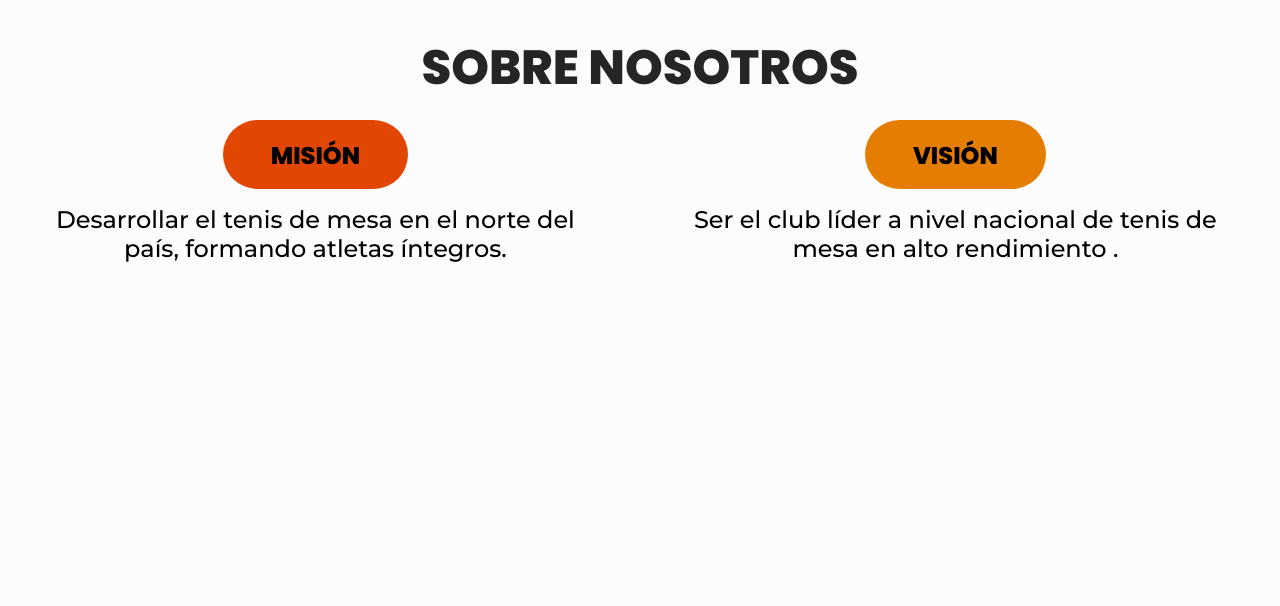
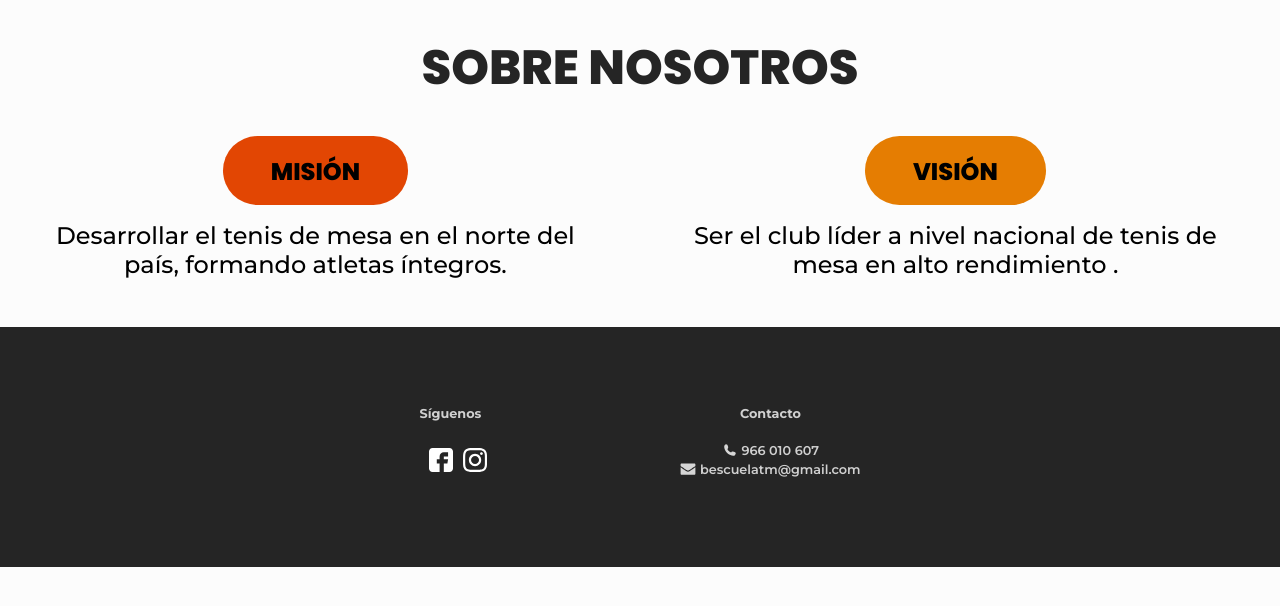
Before and after one commit to JorgePasco1/baster-escuela-website, a Flask app: page /about in a window 1280 px wide. Shown: the part 80-686 px from the top of the page. Run offline with Flask 2, Linux system fonts and the light colour scheme.

Commit message:
add footer

```diff
--- a/static/styles/about.css
+++ b/static/styles/about.css
@@ -1,6 +1,6 @@
 h1 {
     margin-top: 2rem;
-    margin-bottom: 1rem;
+    margin-bottom: 2rem;
     text-align: center;
     font-family: var(--title);
     font-size: 3rem;
@@ -10,8 +10,6 @@ h1 {
 
 .mv-section {
     display: grid;
-    width:100%;
-    height: 5rem;
     grid-template:
             "mc vc"
             "mc vc"
--- a/static/styles/shared.css
+++ b/static/styles/shared.css
@@ -75,3 +75,71 @@ nav {
 .items-cont .active {
     color: var(--main-orange)
 }
+
+main {
+    padding-bottom: 3rem;
+}
+
+footer {
+    height: 15rem;
+    background-color: var(--dark-gray);
+    display: flex;
+    justify-content: center;
+    align-items: center;
+}
+
+.info-container {
+    width: 50%;
+    height: 40%;
+    display: grid;
+    grid-template:
+        "s c"
+        "sc cc"
+        "sc cc";
+    justify-items: center;
+    align-items: center;
+    font-family: Montserrat;
+    font-weight: 700;
+    font-size: .8rem;
+    color: var(--light-gray);
+}
+
+.siguenos {
+    grid-area: s;
+}
+
+.siguenos-content {
+    margin-left: -10px;
+    grid-area: sc;
+    display: flex;
+    width: 20%;
+    justify-content: space-around;
+}
+
+.contacto {
+    grid-area: c;
+}
+
+.contacto-content {
+    grid-area: cc;
+    display: flex;
+    flex-direction: column;
+}
+
+.contacto-el {
+    display: flex;
+    align-items: center;
+    justify-content: center;
+    font-weight: 600;
+    margin-bottom: 0.2rem;
+}
+
+footer .siguenos-content img {
+    width: 1.5rem;
+    margin-left: 10px;
+}
+
+.contacto-el > img {
+    width: 1rem;
+    filter: invert(100%) sepia(0%) saturate(4921%) hue-rotate(184deg) brightness(97%) contrast(72%);
+}
--- a/templates/index.html
+++ b/templates/index.html
@@ -25,7 +25,7 @@
   <footer>
     <div class="footer-cont">
       <div class="footer-el">
-        <img src="{{ url_for('static', filename='img/icons/phone.svg') }}" fill="white">
+        <img src="{{ url_for('static', filename='img/icons/phone.svg') }}">
         <div>966 010 607</div>
       </div>
       <div class="footer-el">
--- a/templates/layout.html
+++ b/templates/layout.html
@@ -5,7 +5,7 @@
     <meta charset="UTF-8">
     <meta name="viewport" content="width=device-width, initial-scale=1.0">
     <link
-        href="https://fonts.googleapis.com/css2?family=Montserrat:wght@500&family=Poppins:wght@600;700;800&display=swap"
+        href="https://fonts.googleapis.com/css2?family=Montserrat:wght@500;600;700&family=Poppins:wght@600;700;800&display=swap"
         rel="stylesheet">
     <link rel="stylesheet" type="text/css" href="{{ url_for('static', filename='styles/shared.css') }}">
     {% block styles %}{% endblock %}
@@ -29,6 +29,30 @@
     <main>
         {% block main %}{% endblock %}
     </main>
+    <footer>
+        <div class="info-container">
+            <div class="siguenos">Síguenos</div>
+            <div class="siguenos-content">
+                <a href="https://web.facebook.com/BasterEscuela/" target="_blank">
+                    <img src="{{ url_for('static', filename='img/icons/facebook.svg') }}" />
+                </a>
+                <a href="https://instagram.com/basterescueladetenisdemesa?igshid=f8lkij4gqk22" target="_blank">
+                    <img src="{{ url_for('static', filename='img/icons/instagram.svg') }}" />
+                </a>
+            </div>
+            <div class="contacto">Contacto</div>
+            <div class="contacto-content">
+                <div class="contacto-el">
+                    <img src="{{ url_for('static', filename='img/icons/phone.svg') }}">
+                    <div>&nbsp966 010 607</div>
+                </div>
+                <div class="contacto-el">
+                    <img src="{{ url_for('static', filename='img/icons/message.svg') }}">
+                    <div>&nbspbescuelatm@gmail.com</div>
+                </div>
+            </div>
+        </div>
+    </footer>
 </body>
 
 </html>
```
Also changed, not shown: static/img/icons/facebook.svg (added), static/img/icons/instagram.svg (added).
